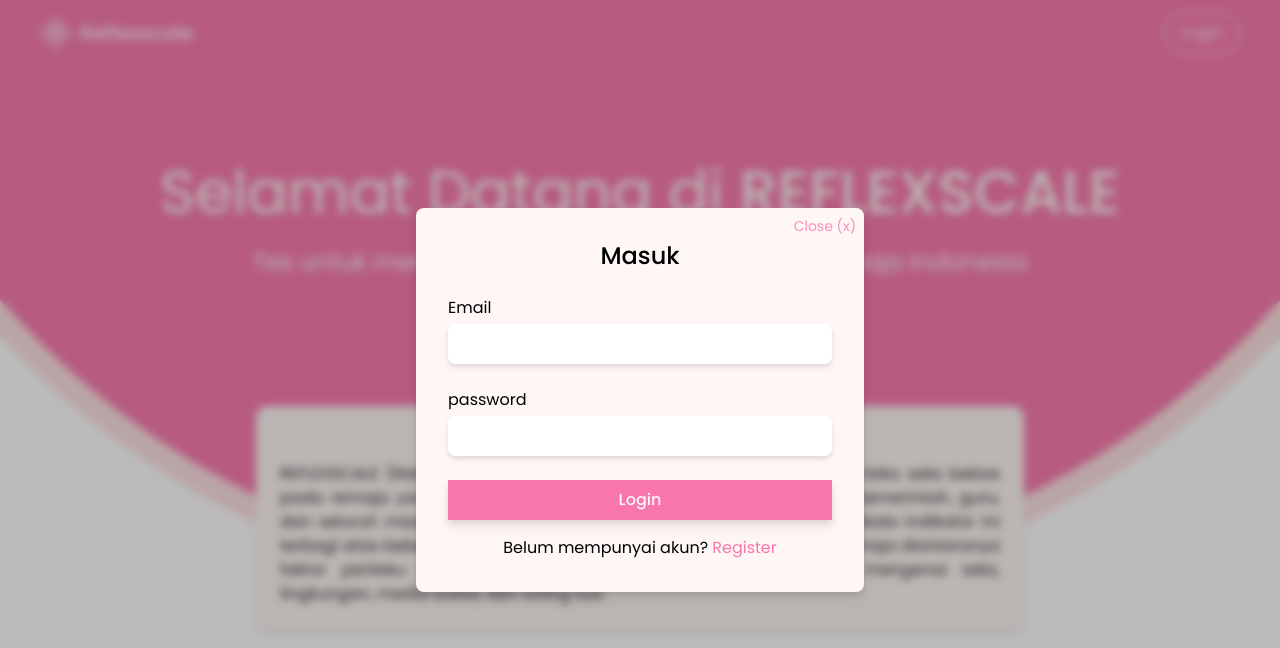
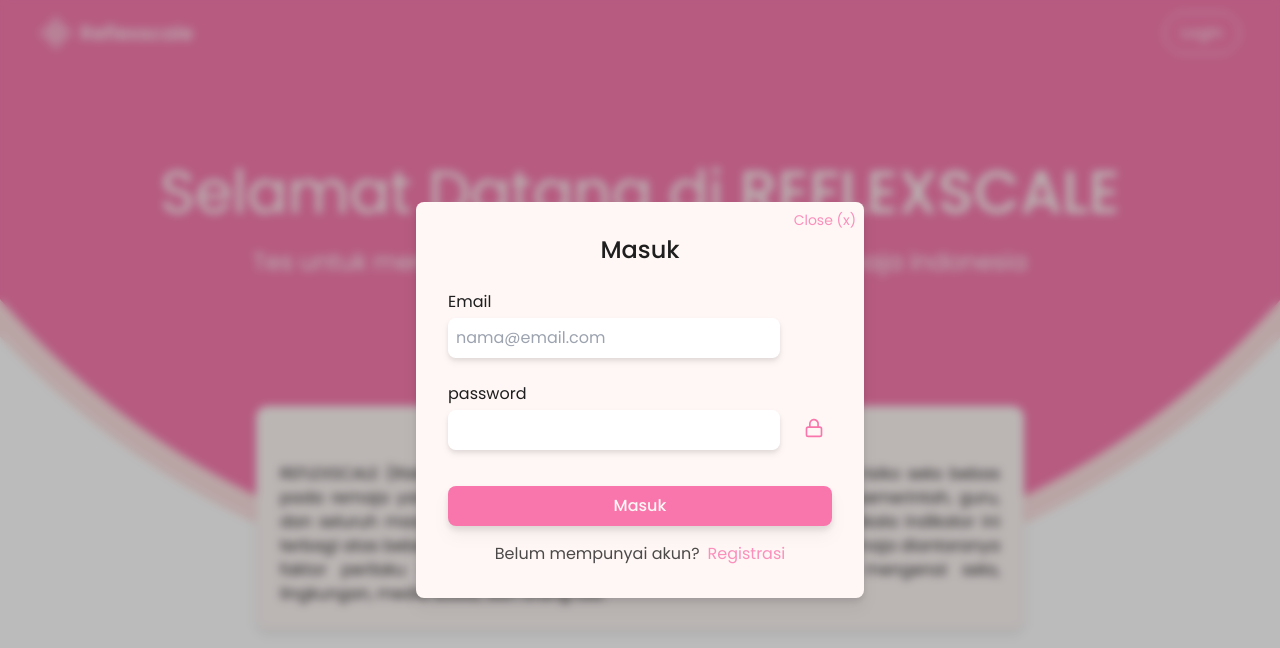
Before and after one commit to mahdabagas/reflexscale, a React (Vite) app: page / in a window 1280 px wide. Both pictures are taken after a click on the button "Login". Shown: the top 648 px of the page. Built offline with nearby package versions, Linux system fonts and the light colour scheme.

Commit message:
add: handle submit login

```diff
--- a/src/feature/auth/components/LoginForm.jsx
+++ b/src/feature/auth/components/LoginForm.jsx
@@ -1,39 +1,141 @@
 import { Link } from "react-router-dom";
 import Input from "../../../components/input/Input";
 import Button from "../../../components/button/Button";
+import { useContext, useEffect, useState } from "react";
+import { LoginContext } from "../../../context/LoginContext";
 
-const LoginForm = ({ setShowLogin, className }) => {
+//assets
+import lock from "../../../assets/lock.svg";
+import unlock from "../../../assets/unlock.svg";
+import ButtonLoading from "../../../components/loader/ButtonLoading";
+import { login } from "../services/login";
+
+const LoginForm = ({ className }) => {
+  const { setVisible } = useContext(LoginContext);
+  const [loading, setLoading] = useState(false);
+  const [form, setForm] = useState({
+    email: "",
+    password: "",
+  });
+  const [errorText, setErrorText] = useState(false);
+
+  const [typePass, setTypePass] = useState({
+    pass: "password",
+  });
+
+  const handleLogin = async (e) => {
+    e.preventDefault();
+    setLoading(true);
+
+    try {
+      const result = await login(form);
+
+      if (result?.response?.data) {
+        setErrorText(result.response.data.message);
+        setLoading(false);
+
+        return;
+      }
+
+      window.localStorage.setItem(
+        "token",
+        JSON.stringify(result?.data.data.token)
+      );
+      window.localStorage.setItem(
+        "profile",
+        JSON.stringify(result?.data.data.user)
+      );
+
+      setTimeout(() => {
+        if (result) window.location.reload();
+      }, 1000);
+    } catch (error) {
+      console.log(error);
+    }
+  };
+
+  useEffect(() => {
+    console.log(form);
+  }, [form]);
+  const handlePass = () => {
+    if (typePass.pass === "password") {
+      setTypePass((prev) => ({ ...prev, pass: "text" }));
+      return;
+    }
+    setTypePass((prev) => ({ ...prev, pass: "password" }));
+  };
   return (
     <section
       className={`max-w-md rounded-lg bg-white drop-shadow-lg p-8 ${className}`}
     >
-      <form className="flex flex-col gap-6 items-center">
+      <form
+        className="flex flex-col gap-6 items-center text-black"
+        onSubmit={handleLogin}
+      >
         <h1 className="font-medium text-2xl">Masuk</h1>
         <div className="w-full">
           <label htmlFor="email" className="block mb-1">
             Email
           </label>
-          <Input type={`text`} classname={`w-full`} />
+          <Input
+            type={`email`}
+            required={true}
+            placeholder="nama@email.com"
+            onChange={(e) =>
+              setForm((prev) => ({ ...prev, email: e.target.value }))
+            }
+          />
         </div>
-        <div className="w-full">
+        <div className="w-full relative">
           <label htmlFor="password" className="block mb-1">
             password
           </label>
-          <Input type={`text`} classname={`w-full`} />
+          <div className="relative mb-3">
+            <Input
+              id="password"
+              type={typePass.pass}
+              required={true}
+              onChange={(e) =>
+                setForm((prev) => ({ ...prev, password: e.target.value }))
+              }
+            />
+            <div
+              className="absolute right-2 top-2 cursor-pointer"
+              onClick={handlePass}
+            >
+              {typePass.pass !== "password" ? (
+                <img src={unlock} alt="lock" className="w-5 h-5" />
+              ) : (
+                <img src={lock} alt="unlock" className="w-5 h-5" />
+              )}
+            </div>
+          </div>
+          {/* Errorr Message */}
+          {errorText && (
+            <p className="absolute z-30 -bottom-3 right-0 font-medium text-xs text-red/90">
+              {errorText}
+            </p>
+          )}
         </div>
         <Button
           type={`submit`}
-          className={`w-full bg-primary drop-shadow-lg text-white font-medium`}
+          className={`w-full drop-shadow-lg text-white font-medium rounded-lg h-10 transition-colors ${
+            loading ? "bg-primary/60" : "bg-primary"
+          } `}
+          disabled={loading}
         >
-          Login
+          {loading ? <ButtonLoading /> : "Masuk"}
         </Button>
       </form>
-      <p className="text-center mt-4">
-        Belum mempunyai akun? <Link to="/register" className="text-primary">Register</Link>
-      </p>
+      <div className="text-center mt-4 flex justify-center gap-2">
+        <p className="text-black/80">Belum mempunyai akun?</p>
+        <Link to="/register" className="text-primary/80 hover:text-primary">
+          Registrasi
+        </Link>
+      </div>
       <span
         className="text-primary/80 text-sm absolute top-2 right-2 cursor-pointer"
-        onClick={() => setShowLogin((prev) => !prev)}
+        onClick={() => setVisible(() => false)}
       >
         Close (x){" "}
       </span>
```
